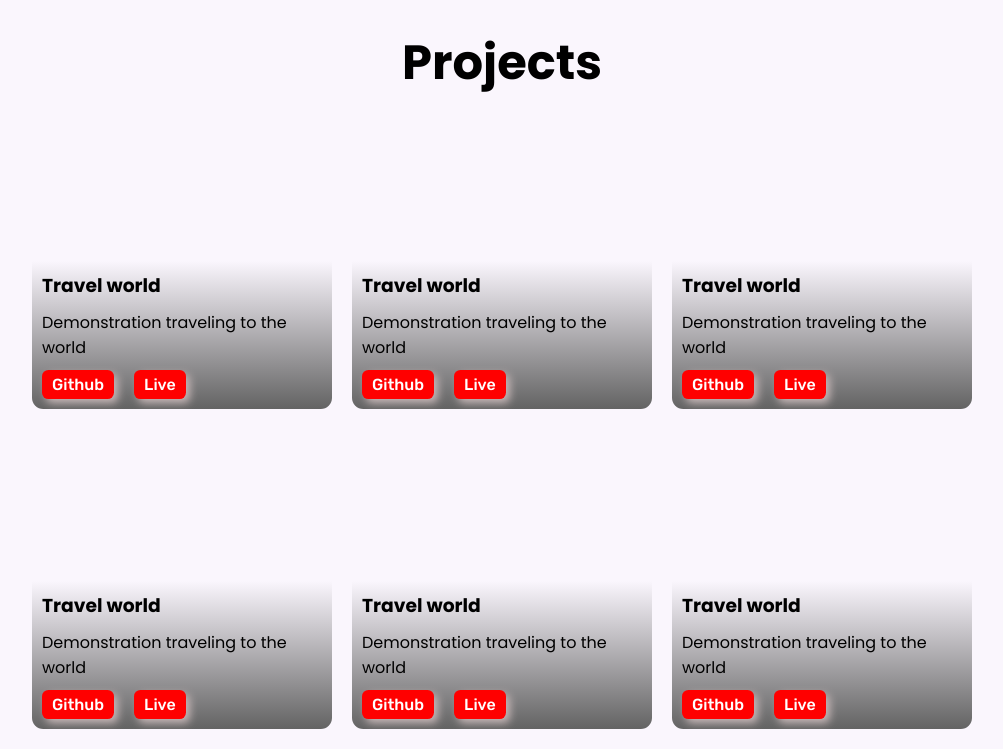
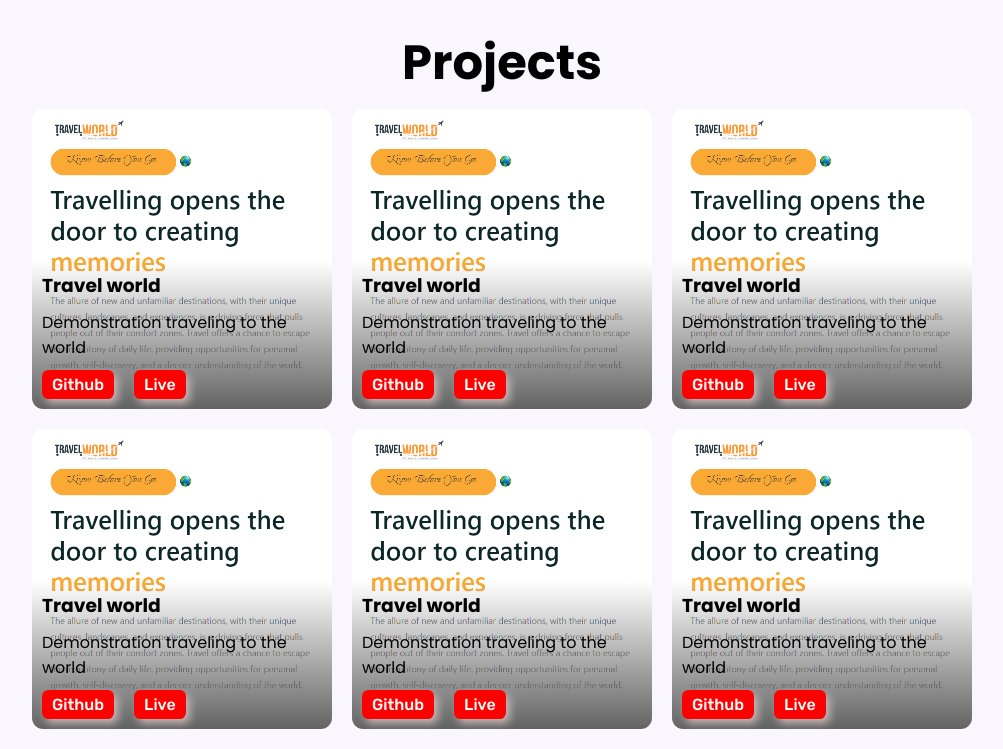
Before and after one commit to abhiishekh/portfolio, a plain HTML site: page index.html in a window 1280 px wide. Shown: the part 1110-1859 px from the top of the page, without its empty margins (138-1141 px from the left). Drawn offline with Linux system fonts and the light colour scheme.

Commit message:
Update style.css

```diff
--- a/style.css
+++ b/style.css
@@ -311,7 +311,7 @@ the skills-section */
     width: 300px;
     height: 300px;
     /* background-color: gainsboro; */
-    background-image: url("./imgaes/project2.png");
+    background-image: url("./project2.png");
     background-position: fixed;
     background-repeat: no-repeat;
     background-size: cover;
```
